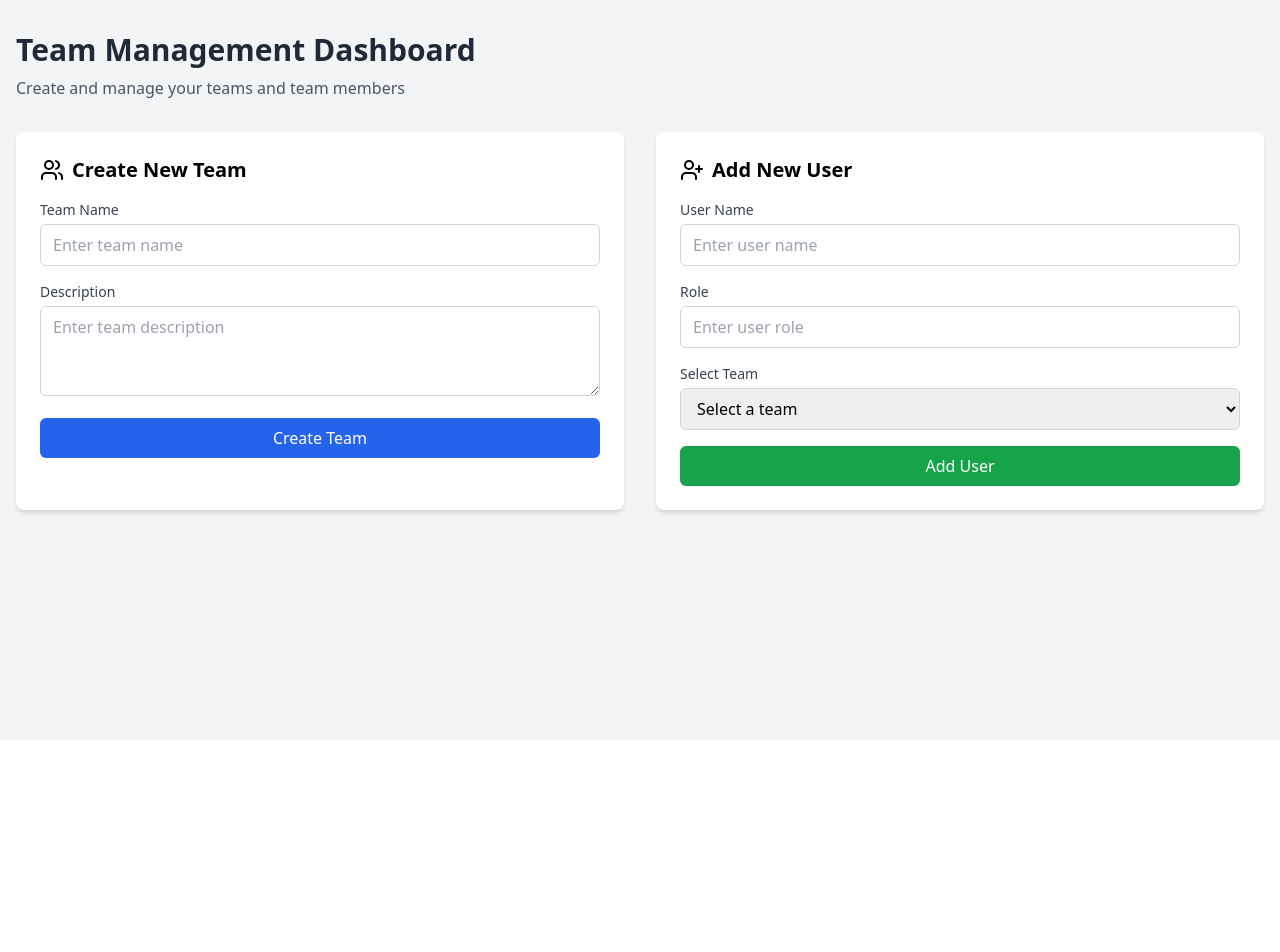
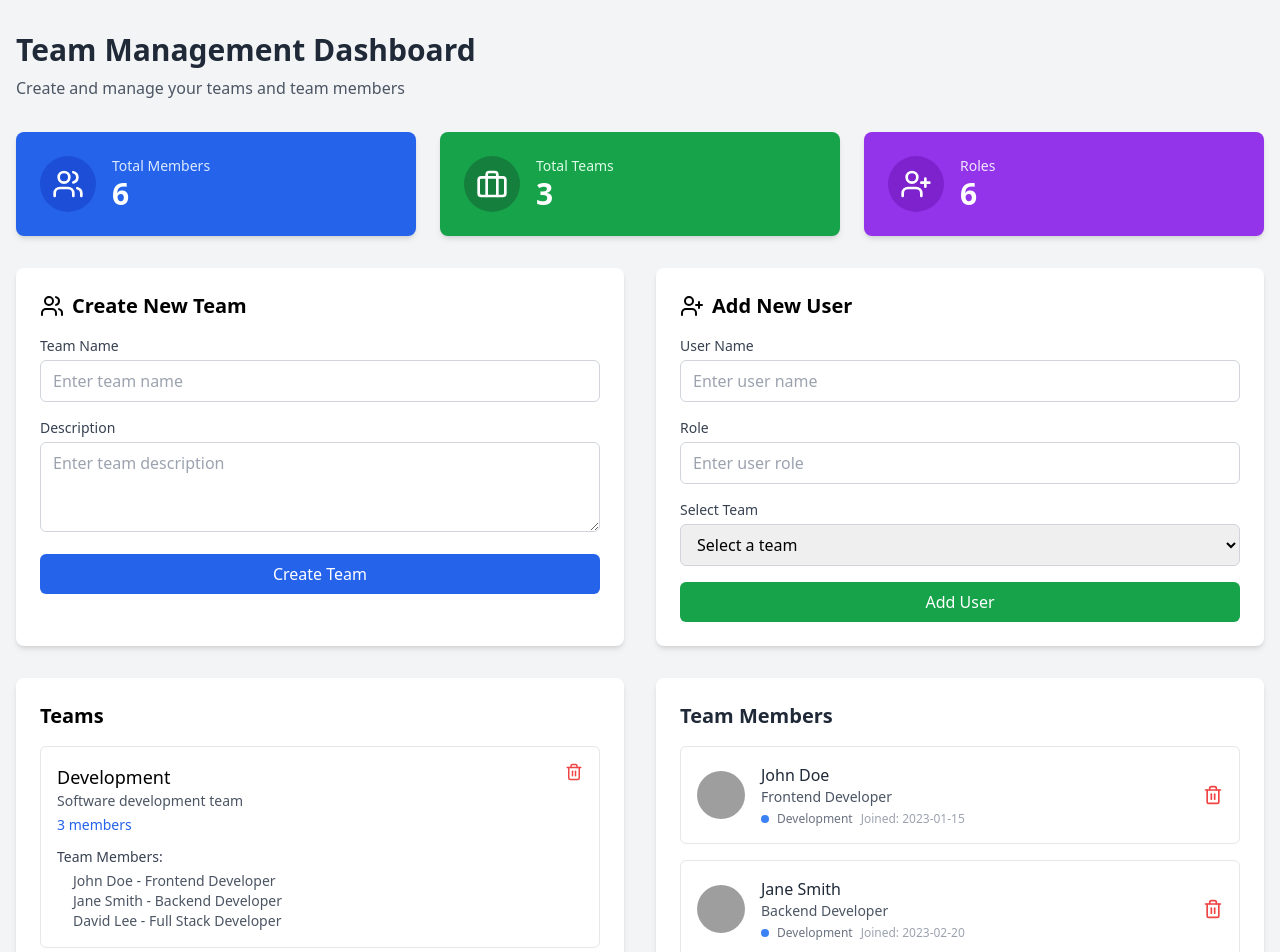
Before and after one commit to oguzhan-dev/dataflowx-case, a React (Vite) app: page / in a window 1280 px wide. Shown: the part 60-1012 px from the top of the page. Before the commit the page ends 800 px from the top, so only its background shows below. Built offline with nearby package versions, Linux system fonts and the light colour scheme; grey boxes are pictures that could not be loaded.

Commit message:
feat: add list pages

```diff
--- /dev/null
+++ b/src/components/TeamList.tsx
@@ -0,0 +1,54 @@
+import React from 'react';
+import {useAppContext} from '../context/AppContext';
+import {Trash2} from 'lucide-react';
+
+const TeamList: React.FC = () => {
+    const {teams, removeTeam, users} = useAppContext();
+
+    return (
+        <div className="bg-white p-6 rounded-lg shadow-md">
+            <h2 className="text-xl font-semibold mb-4">Teams</h2>
+            {teams.length === 0 ? (
+                <p className="text-gray-500">No teams available.</p>
+            ) : (
+                <div className="space-y-4">
+                    {teams.map((team) => {
+                        const teamUsers = users.filter(user => user.teamId === team.id);
+                        return (
+                            <div key={team.id} className="border border-gray-200 rounded-md p-4">
+                                <div className="flex justify-between items-start">
+                                    <div>
+                                        <h3 className="font-medium text-lg">{team.name}</h3>
+                                        <p className="text-gray-600 text-sm">{team.description}</p>
+                                        <p className="text-sm text-blue-600 mt-1">
+                                            {teamUsers.length} {teamUsers.length === 1 ? 'member' : 'members'}
+                                        </p>
+                                    </div>
+                                    <button
+                                        onClick={() => removeTeam(team.id)}
+                                        className="text-red-500 hover:text-red-700"
+                                        title="Remove team"
+                                    >
+                                        <Trash2 size={18}/>
+                                    </button>
+                                </div>
+                                {teamUsers.length > 0 && (
+                                    <div className="mt-3">
+                                        <h4 className="text-sm font-medium text-gray-700 mb-1">Team Members:</h4>
+                                        <ul className="text-sm text-gray-600 pl-4">
+                                            {teamUsers.map(user => (
+                                                <li key={user.id}>{user.name} - {user.role}</li>
+                                            ))}
+                                        </ul>
+                                    </div>
+                                )}
+                            </div>
+                        );
+                    })}
+                </div>
+            )}
+        </div>
+    );
+};
+
+export default TeamList;
--- /dev/null
+++ b/src/components/UserList.tsx
@@ -0,0 +1,81 @@
+import React from 'react';
+import {useAppContext} from '../context/AppContext';
+import {Trash2} from 'lucide-react';
+
+const UserList: React.FC = () => {
+    const {users, teams, removeUser} = useAppContext();
+
+    const getTeamName = (teamId: string) => {
+        const team = teams.find(team => team.id === teamId);
+        return team ? team.name : 'Unknown Team';
+    };
+
+    const getTeamColor = (teamId: string) => {
+        const team = teams.find(team => team.id === teamId);
+        return team?.color || '#3b82f6';
+    };
+
+    return (
+        <div className="bg-white p-6 rounded-lg shadow-md">
+            <h2 className="text-xl font-semibold mb-4 text-gray-800">Team Members</h2>
+
+            {users.length === 0 ? (
+                <p className="text-gray-500">No team members added yet.</p>
+            ) : (
+                <div className="space-y-4">
+                    {users.map(user => (
+                        <div
+                            key={user.id}
+                            className="border border-gray-200 rounded-md p-4 hover:shadow-md transition-shadow flex items-center"
+                        >
+                            {user.avatar ? (
+                                <img
+                                    src={user.avatar}
+                                    alt={user.name}
+                                    className="w-12 h-12 rounded-full mr-4 object-cover"
+                                />
+                            ) : (
+                                <div
+                                    className="w-12 h-12 rounded-full mr-4 flex items-center justify-center text-white font-medium"
+                                    style={{backgroundColor: getTeamColor(user.teamId)}}
+                                >
+                                    {user.name.charAt(0)}
+                                </div>
+                            )}
+
+                            <div className="flex-1">
+                                <h3 className="font-medium text-gray-800">{user.name}</h3>
+                                <p className="text-gray-600 text-sm">{user.role}</p>
+                                <div className="mt-1 flex items-center">
+                  <span
+                      className="inline-block w-2 h-2 rounded-full mr-2"
+                      style={{backgroundColor: getTeamColor(user.teamId)}}
+                  ></span>
+                                    <span className="text-xs text-gray-500">
+                    {getTeamName(user.teamId)}
+                  </span>
+
+                                    {user.joinDate && (
+                                        <span className="text-xs text-gray-400 ml-2">
+                      Joined: {user.joinDate}
+                    </span>
+                                    )}
+                                </div>
+                            </div>
+
+                            <button
+                                onClick={() => removeUser(user.id)}
+                                className="text-red-500 hover:text-red-700 focus:outline-none ml-2"
+                                title="Remove user"
+                            >
+                                <Trash2 className="h-5 w-5"/>
+                            </button>
+                        </div>
+                    ))}
+                </div>
+            )}
+        </div>
+    );
+};
+
+export default UserList;
--- a/src/pages/HomePage.tsx
+++ b/src/pages/HomePage.tsx
@@ -1,8 +1,23 @@
 import React from 'react';
 import TeamForm from "../components/TeamForm.tsx";
 import UserForm from "../components/UserForm.tsx";
+import TeamList from "../components/TeamList.tsx";
+import UserList from "../components/UserList.tsx";
+import {Briefcase, UserPlus, Users} from "lucide-react";
+import {useAppContext} from "../context/AppContext.tsx";
 
 const HomePage: React.FC = () => {
+    const {teams, users} = useAppContext();
+
+    // Calculate stats directly in the component
+    const totalMembers = users.length;
+    const totalTeams = teams.length;
+
+    // Calculate unique roles
+    const roles = users.map(user => user.role);
+    const uniqueRoles = [...new Set(roles)];
+    const totalRoles = uniqueRoles.length;
+
     return (
         <div className="container mx-auto px-4 py-8">
             <div className="mb-8">
@@ -10,9 +25,46 @@ const HomePage: React.FC = () => {
                 <p className="text-gray-600">Create and manage your teams and team members</p>
             </div>
 
+            <div className="grid grid-cols-1 md:grid-cols-3 gap-6 mb-8">
+                <div className="bg-blue-600 text-white p-6 rounded-lg shadow-md flex items-center">
+                    <div className="bg-blue-700 p-3 rounded-full mr-4">
+                        <Users className="h-8 w-8"/>
+                    </div>
+                    <div>
+                        <p className="text-blue-100 text-sm">Total Members</p>
+                        <h3 className="text-3xl font-bold">{totalMembers}</h3>
+                    </div>
+                </div>
+
+                <div className="bg-green-600 text-white p-6 rounded-lg shadow-md flex items-center">
+                    <div className="bg-green-700 p-3 rounded-full mr-4">
+                        <Briefcase className="h-8 w-8"/>
+                    </div>
+                    <div>
+                        <p className="text-green-100 text-sm">Total Teams</p>
+                        <h3 className="text-3xl font-bold">{totalTeams}</h3>
+                    </div>
+                </div>
+
+                <div className="bg-purple-600 text-white p-6 rounded-lg shadow-md flex items-center">
+                    <div className="bg-purple-700 p-3 rounded-full mr-4">
+                        <UserPlus className="h-8 w-8"/>
+                    </div>
+                    <div>
+                        <p className="text-purple-100 text-sm">Roles</p>
+                        <h3 className="text-3xl font-bold">{totalRoles}</h3>
+                    </div>
+                </div>
+            </div>
+
             <div className="grid grid-cols-1 md:grid-cols-2 gap-8 mb-8">
                 <TeamForm/>
                 <UserForm/>
+            </div>
+
+            <div className="grid grid-cols-1 md:grid-cols-2 gap-8">
+                <TeamList/>
+                <UserList/>
             </div>
         </div>
     );
```
